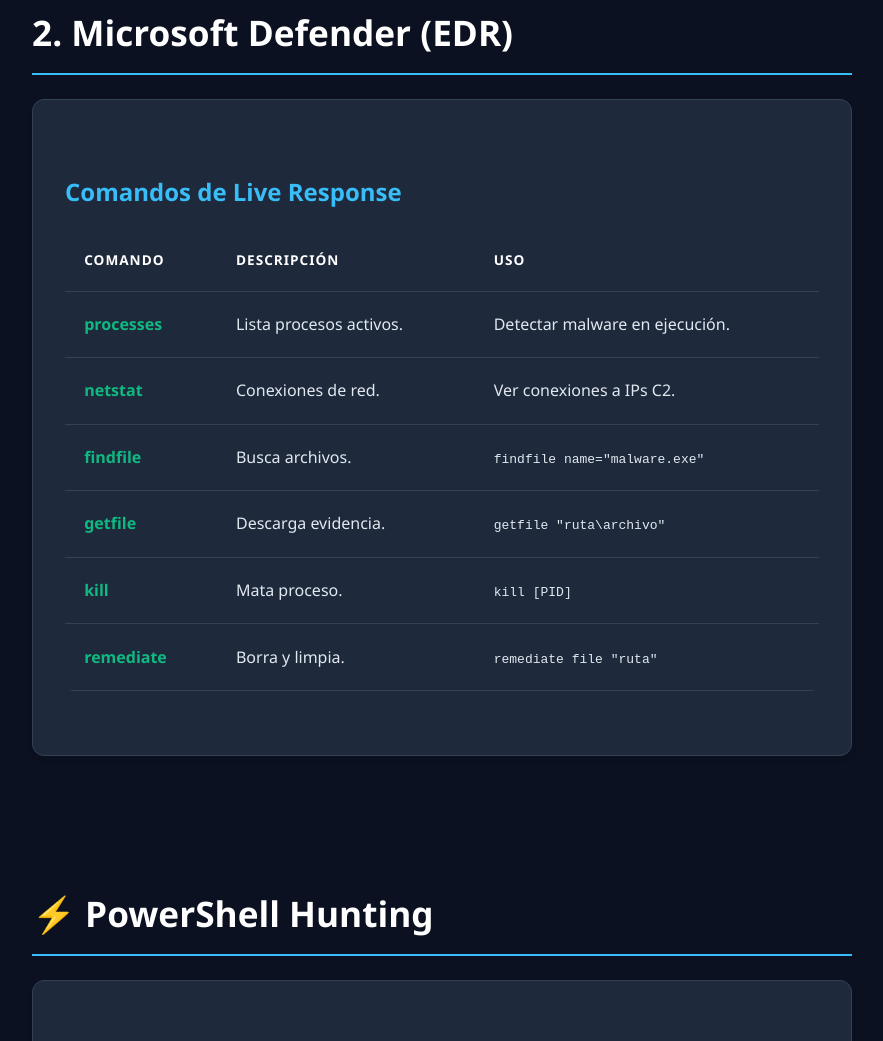
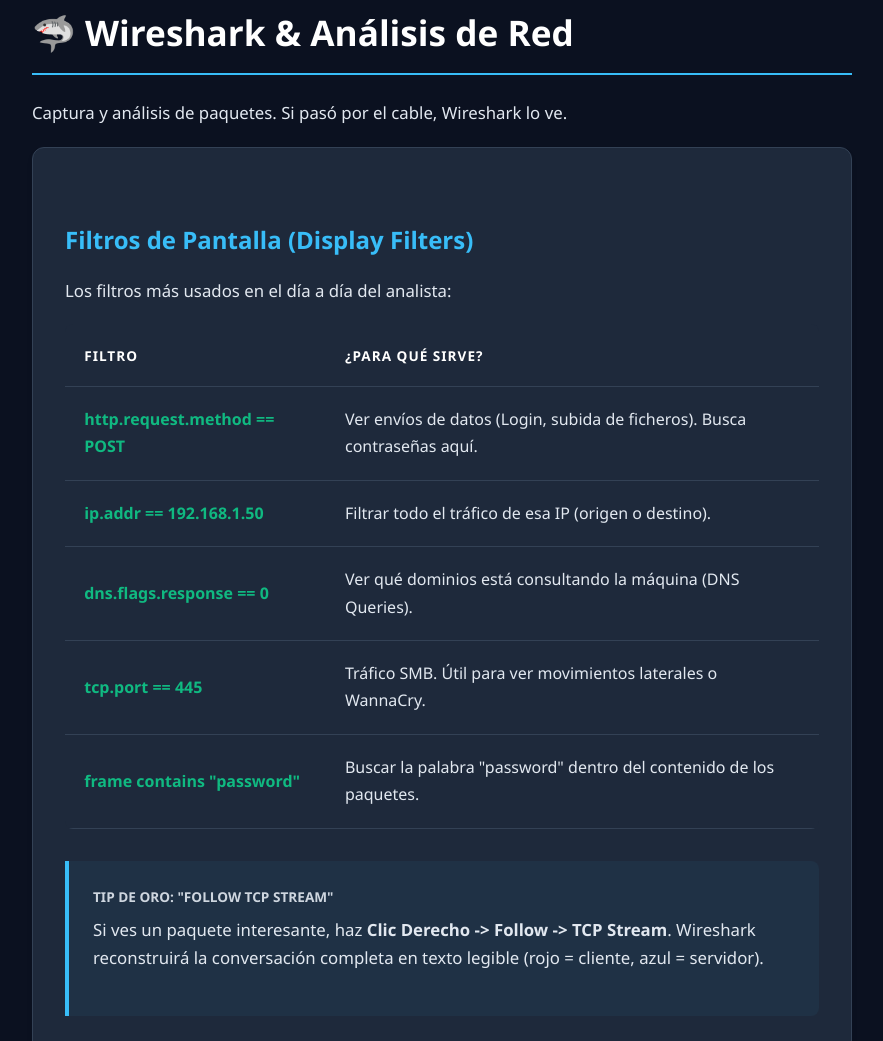
Before and after one commit to NicolasHernanz/Centralita-SOC, a plain HTML site: page index.html in a window 1280 px wide. Shown: the part 1759-2800 px from the top of the page, without its empty margins (348-1231 px from the left). Drawn offline with Linux system fonts and the light colour scheme.

Commit message:
Add files via upload

```diff
--- a/index.html
+++ b/index.html
@@ -181,6 +181,7 @@
 
             <div class="nav-category">2. Manuales Técnicos</div>
             <ul>
+                <li><a href="#wireshark-guide">🦈 Wireshark & Redes (New)</a></li>
                 <li><a href="#defender-guide">🛡️ Microsoft Defender</a></li>
                 <li><a href="#powershell-hunting">⚡ PowerShell Hunting</a></li>
                 <li><a href="#cyberchef-guide">🍳 CyberChef Avanzado</a></li>
@@ -208,7 +209,7 @@
 
         <header>
             <h1>SOC Encyclopedia</h1>
-            <p class="subtitle">Base de conocimiento operativa v7.0. Procedimientos, Teoría y Herramientas.</p>
+            <p class="subtitle">Base de conocimiento operativa v7.1. Procedimientos, Teoría y Herramientas.</p>
         </header>
 
         <section id="toolkit-rep">
@@ -286,8 +287,49 @@
             </div>
         </section>
 
+        <section id="wireshark-guide">
+            <h2>🦈 Wireshark & Análisis de Red</h2>
+            <p>Captura y análisis de paquetes. Si pasó por el cable, Wireshark lo ve.</p>
+
+            <div class="card">
+                <h3>Filtros de Pantalla (Display Filters)</h3>
+                <p>Los filtros más usados en el día a día del analista:</p>
+
+                <table>
+                    <thead><tr><th>Filtro</th><th>¿Para qué sirve?</th></tr></thead>
+                    <tbody>
+                        <tr>
+                            <td><span class="cmd">http.request.method == POST</span></td>
+                            <td>Ver envíos de datos (Login, subida de ficheros). Busca contraseñas aquí.</td>
+                        </tr>
+                        <tr>
+                            <td><span class="cmd">ip.addr == 192.168.1.50</span></td>
+                            <td>Filtrar todo el tráfico de esa IP (origen o destino).</td>
+                        </tr>
+                        <tr>
+                            <td><span class="cmd">dns.flags.response == 0</span></td>
+                            <td>Ver qué dominios está consultando la máquina (DNS Queries).</td>
+                        </tr>
+                        <tr>
+                            <td><span class="cmd">tcp.port == 445</span></td>
+                            <td>Tráfico SMB. Útil para ver movimientos laterales o WannaCry.</td>
+                        </tr>
+                        <tr>
+                            <td><span class="cmd">frame contains "password"</span></td>
+                            <td>Buscar la palabra "password" dentro del contenido de los paquetes.</td>
+                        </tr>
+                    </tbody>
+                </table>
+
+                <div class="info-box">
+                    <span class="box-title">Tip de Oro: "Follow TCP Stream"</span>
+                    <p>Si ves un paquete interesante, haz <strong>Clic Derecho -> Follow -> TCP Stream</strong>. Wireshark reconstruirá la conversación completa en texto legible (rojo = cliente, azul = servidor).</p>
+                </div>
+            </div>
+        </section>
+
         <section id="defender-guide">
-            <h2>2. Microsoft Defender (EDR)</h2>
+            <h2>🛡️ Microsoft Defender (EDR)</h2>
             <div class="card">
                 <h3>Comandos de Live Response</h3>
                 <table>
@@ -503,7 +545,7 @@
         </section>
 
         <footer style="margin-top: 5rem; border-top: 1px solid var(--border); padding-top: 2rem; text-align: center; color: var(--text-muted);">
-            <p>SOC Encyclopedia v7.0 (Complete Edition) | Mantenida por Nicolás</p>
+            <p>SOC Encyclopedia v7.1 (Complete Edition) | Mantenida por Nicolás</p>
         </footer>
 
     </div>
```
